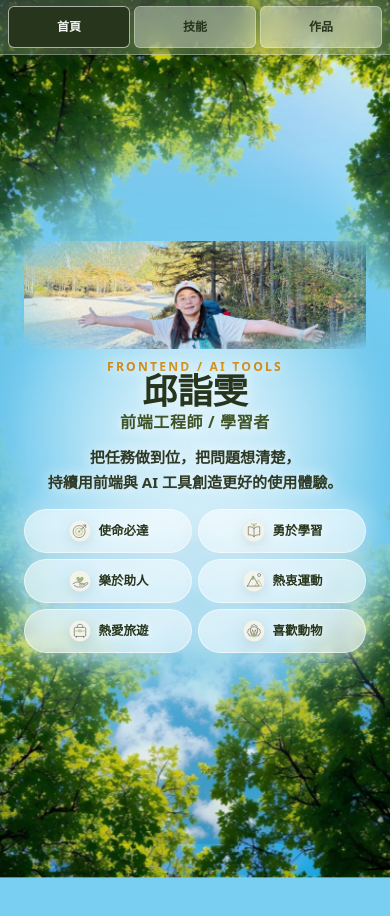
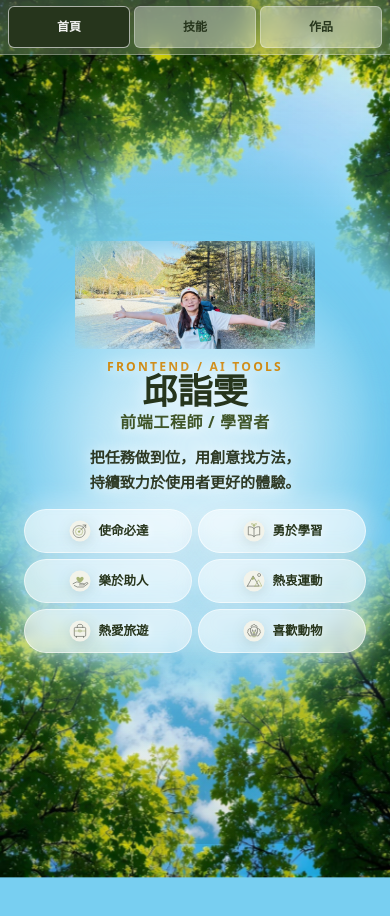
Before and after one commit to ccc94633-star/portfolios-web, a Vue app: page / in a window 390 px wide. Shown: the top 916 px of the page. Built offline with nearby package versions, Linux system fonts and the light colour scheme.

Commit message:
修改照片RWD寬度

```diff
--- a/src/Views/IndexView.vue
+++ b/src/Views/IndexView.vue
@@ -7,8 +7,8 @@ import profileHero from '@/assets/Image/profile-portrait.jpg'
 import homeBackground from '@/assets/Image/home-background.jpg'
 
 const introLines = [
-    '把任務做到位，把問題想清楚，',
-    '持續用前端與 AI 工具創造更好的使用體驗。'
+    '把任務做到位，用創意找方法，',
+    '持續致力於使用者更好的體驗。'
 ]
 const parallaxY = ref(0)
 
@@ -334,7 +334,7 @@ onBeforeUnmount(() => {
 
 @media (max-width: 460px) {
     .avatar-frame {
-        width: min(100%, 420px);
+        width: min(70%, 360px);
         height: 108px;
     }
 
```
Also changed, not shown: src/assets/Image/icon/skills/api.svg.
